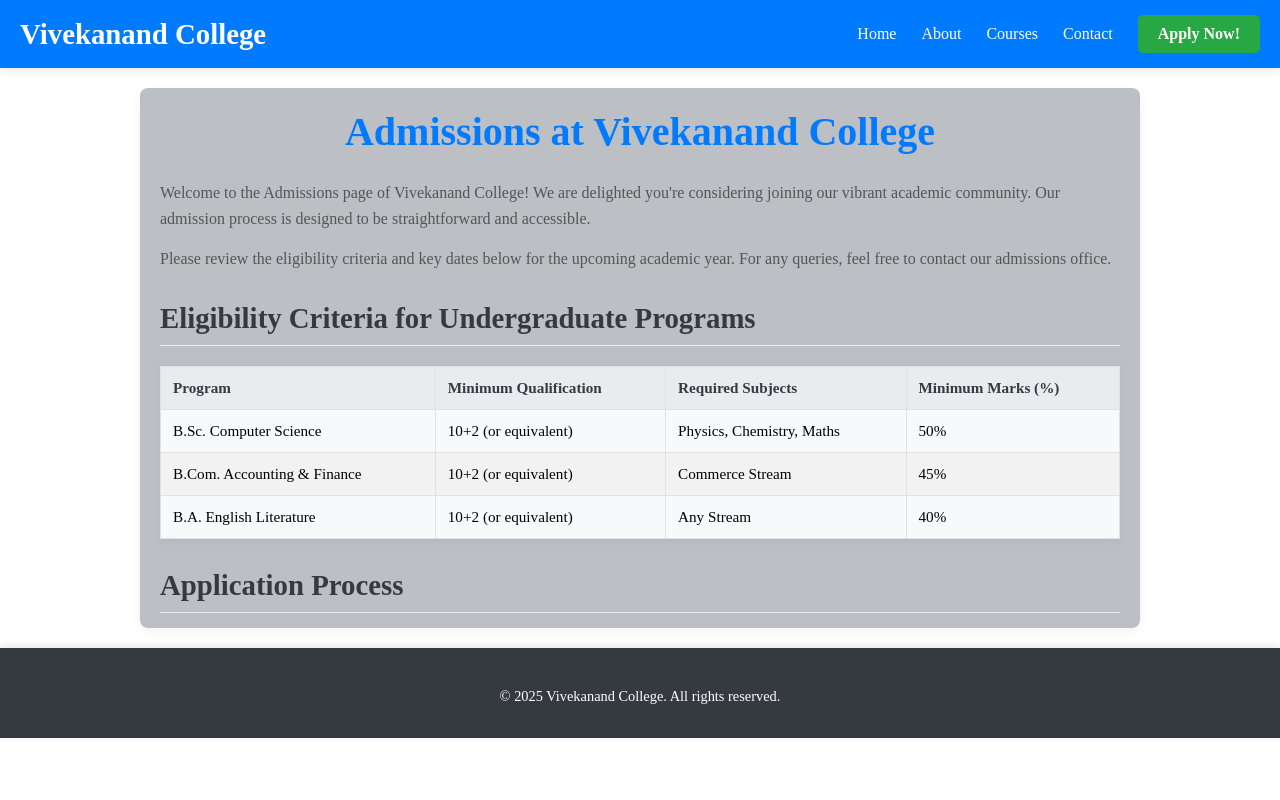
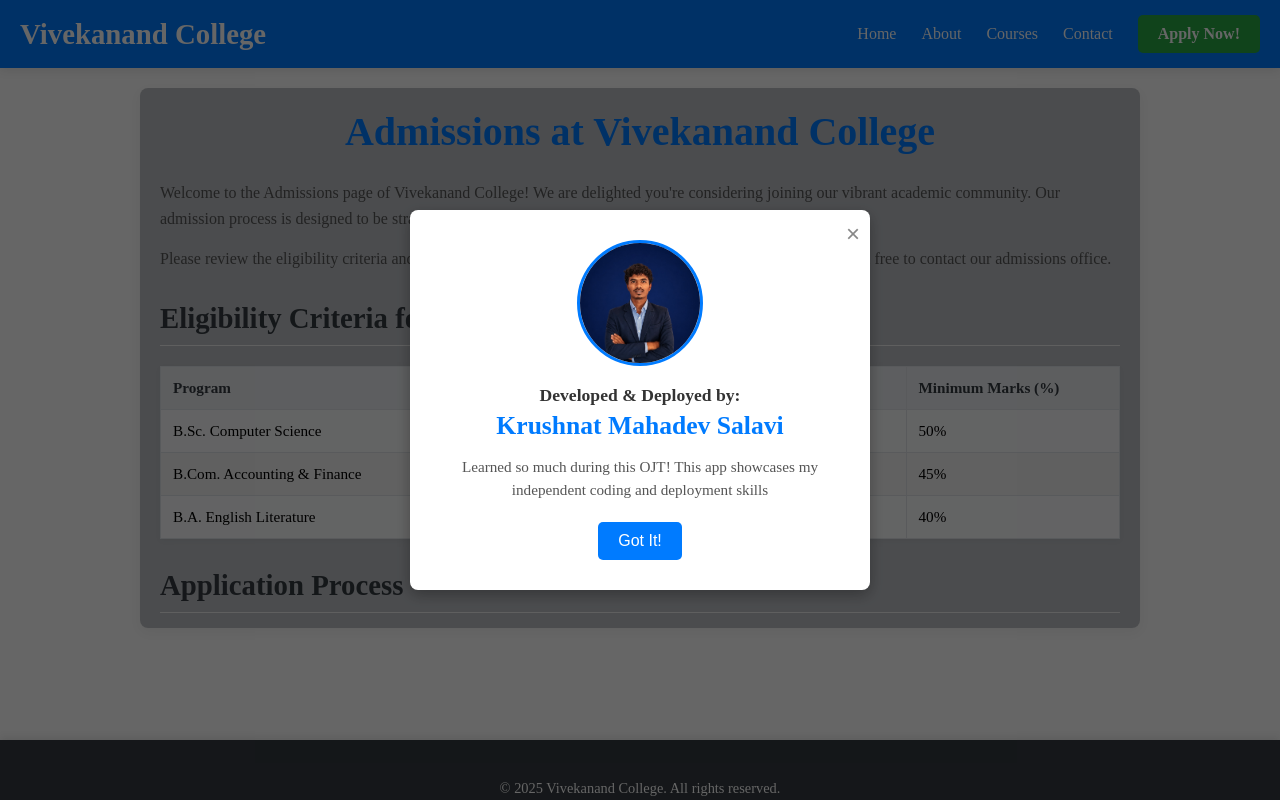
Before and after one commit to KrushnatSalavi/vck-ojt-project, a React (Vite) app: page /admissions in a window 1280 px wide. Built offline with nearby package versions, Linux system fonts and the light colour scheme.

Commit message:
Debugginig

```diff
--- a/src/App.jsx
+++ b/src/App.jsx
@@ -8,10 +8,24 @@ import "./styles/pages.css";
 import AboutPage from "./pages/AboutPage";
 import CoursesPage from "./pages/CoursesPage";
 import AddmissionsPage from "./pages/AddmissionsPage";
+import DeveloperInfoPopup from "./components/Developerinfo/DeveloperInfoPopup";
+import { useState } from "react";
 
-function App() {
+const App = () => {
+  const [showPopup, setShowPopup] = useState(true);
+  const handleClosePopup = () => {
+    setShowPopup(false);
+  };
   return (
-    <Router>
+ <><div>
+      {/* Your main application content */}
+      <DeveloperInfoPopup
+        show={showPopup}
+        onClose={handleClosePopup}
+        studentName="Krushnat Mahadev Salavi "
+        studentPhotoUrl="/images/ks.jpeg" // Path to their photo
+        uniqueMessage="Learned so much during this OJT! This app showcases my independent coding and deployment skills" />
+    </div><div></div><Router>
         <div className="main-layout">
           <Header />
           <div className="content">
@@ -26,7 +40,7 @@ function App() {
           </div>
           <Footer />
         </div>
-    </Router>
+      </Router></>
   );
 }
 export default App;
--- a/src/components/Footer/Footer.css
+++ b/src/components/Footer/Footer.css
@@ -2,12 +2,13 @@
 .footer {
   background-color: #343A40; /* Match header background */
   color: white;
-  height: 50px;
+  height: 20px;
   padding-top: 40px;
+  position: fixed;
+  width: 100%;
   bottom: 0;
   text-align: center;
   font-size: 0.9em;
-  box-shadow: 0 -2px 8px rgba(0,0,0,0.1); /* Shadow at the top */
-  flex-shrink: 0; /* Prevents it from shrinking */
-  /* margin-top: auto; /* Pushes the footer to the bottom if content is short */
+  box-shadow: 0 -2px 8px rgba(0,0,0,0.1);
+  flex-shrink: 0;
 }
```
Also changed, not shown: public/images/ks.jpeg (added), public/logo.jpg (added). Lines whose indentation alone changed are shown as unchanged.
